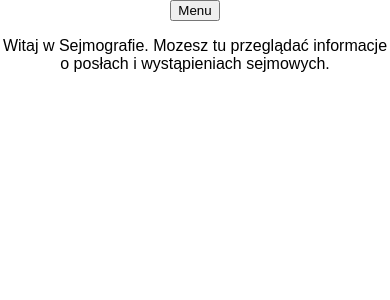
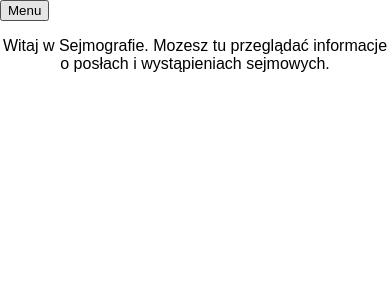
Before and after one commit to bananovitch/sejmator, a React (Create React App) app: page / in a window 390 px wide. Shown: the top 300 px of the page. Built offline with nearby package versions, Linux system fonts and the light colour scheme.

Commit message:
add some basic responsive CSS to menu

```diff
--- a/src/Components/Menu.js
+++ b/src/Components/Menu.js
@@ -21,12 +21,11 @@
         const newToggleState = this.state.toggled ? false : true;
         this.setState({toggled: newToggleState})
         if (this.state.toggled) {
-            this.setState({menuClassNames: "menu menu__toggled"})
+            this.setState({menuClassNames: "menu menu--toggled"})
         } else {
             this.setState({menuClassNames: "menu"})
         }
     }
-
 
     render() {
         return <MenuDumb
--- a/src/Components/MenuDumb.css
+++ b/src/Components/MenuDumb.css
@@ -2,15 +2,36 @@
     display: block;
     text-align: left;
     list-style: none;
-    position:absolute;
     background-color: #ffffff;
-    left:-999px;
-    transition:0.5s;
 }
-.menu__toggled {
-    visibility: visible;
-    left:0;
+
+.menu__item {
+    display:inline-block;
 }
+
+.menu__toggle-button {
+    display: none;
+}
+
+@media screen and (max-width:720px) {
+    .menu {
+        position:absolute;
+        left:-999px;
+        transition:0.5s;
+    }
+    .menu--toggled {
+        visibility: visible;
+        left:0;
+    }
+    .menu__item {
+        display:block;
+    }
+    .menu__toggle-button {
+        display: block;
+    }
+}
+
+
 .menu__item {
     width:150px;
 }
--- a/src/Components/MenuDumb.js
+++ b/src/Components/MenuDumb.js
@@ -4,7 +4,7 @@
 
 export const MenuDumb = ({ items, toggle, classNames }) => (
 	<header>
-		<button onClick={toggle}>Menu</button>
+		<button onClick={toggle} className="menu__toggle-button">Menu</button>
 		<ul className={classNames}>
 			{
 				items.map( (item) => (
```
Also changed, not shown: 1 other file (tests, documents, lock files or other folders).
